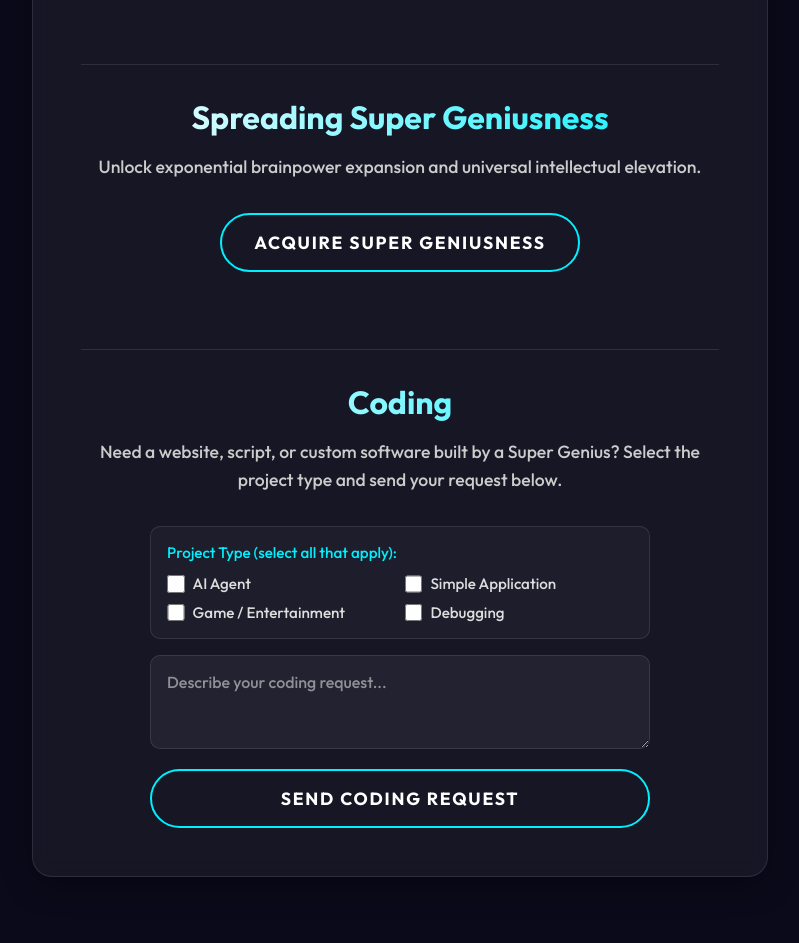
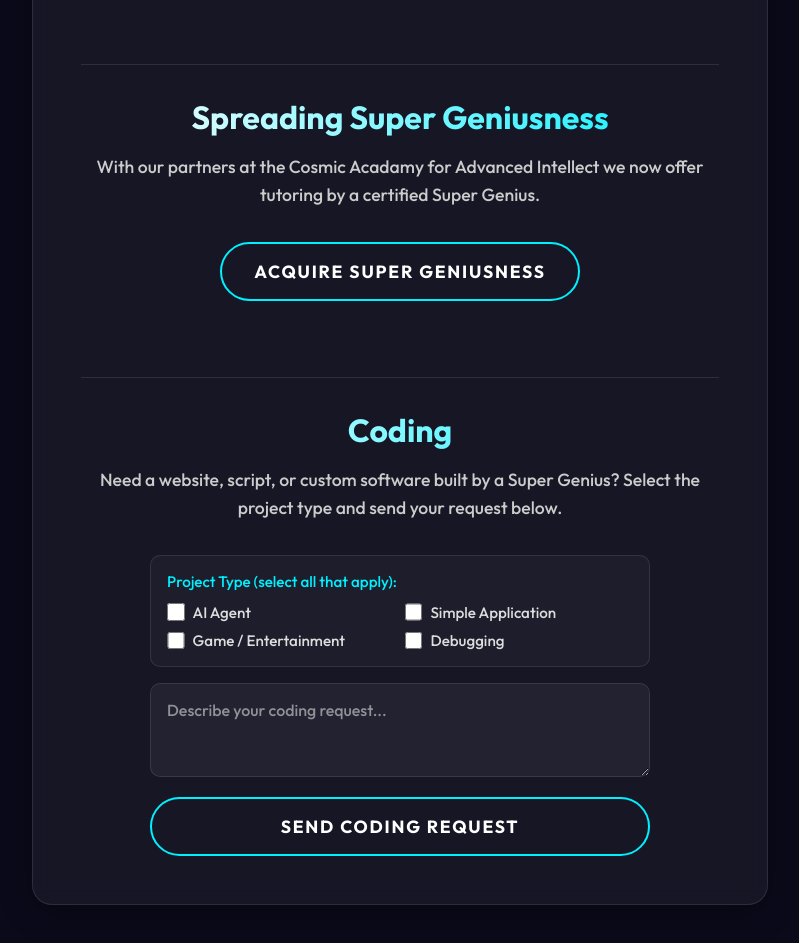
Before and after one commit to julianthesupergenius/julianthesupergenius, a plain HTML site: page products.html in a window 1280 px wide. Shown: the part 1103-2046 px from the top of the page, without its empty margins (240-1039 px from the left). Drawn offline with Linux system fonts and the light colour scheme.

Commit message:
Update Super Geniusness description in products.html

```diff
--- a/products.html
+++ b/products.html
@@ -54,7 +54,7 @@
 
                 <!-- 3. Spreading Super Geniusness -->
                 <h3>Spreading Super Geniusness</h3>
-                <p>Unlock exponential brainpower expansion and universal intellectual elevation.</p>
+                <p>With our partners at the Cosmic Acadamy for Advanced Intellect we now offer tutoring by a certified Super Genius.</p>
                 <button type="button" class="cta-button" onclick="typeInDevelopment('genius-status')">Acquire Super Geniusness</button>
                 <p id="genius-status" style="margin-top: 1rem; margin-bottom: 0; color: var(--secondary); font-weight: 700; font-size: 1.2rem; min-height: 1.8rem; letter-spacing: 0.1em; text-transform: uppercase;"></p>
 
```
